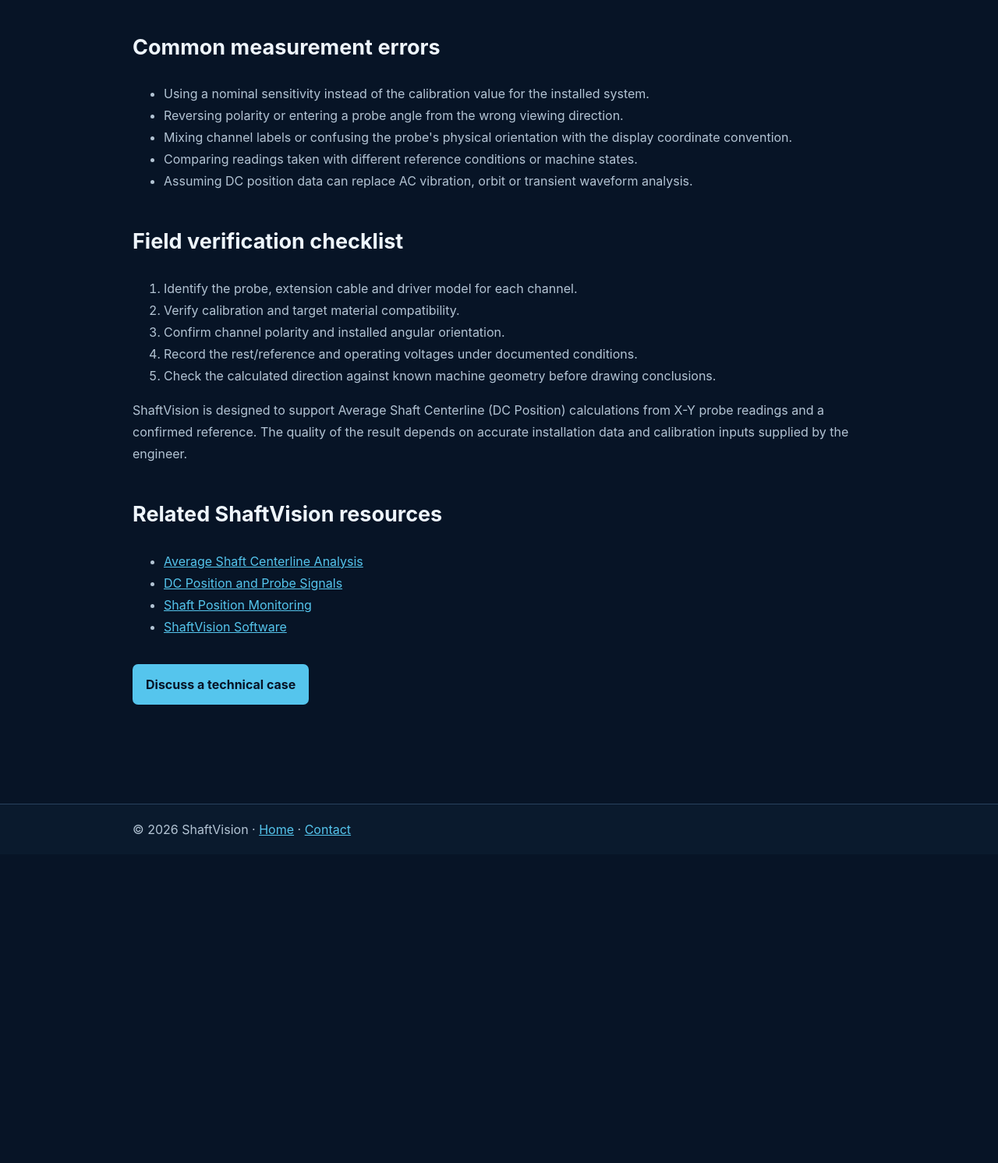
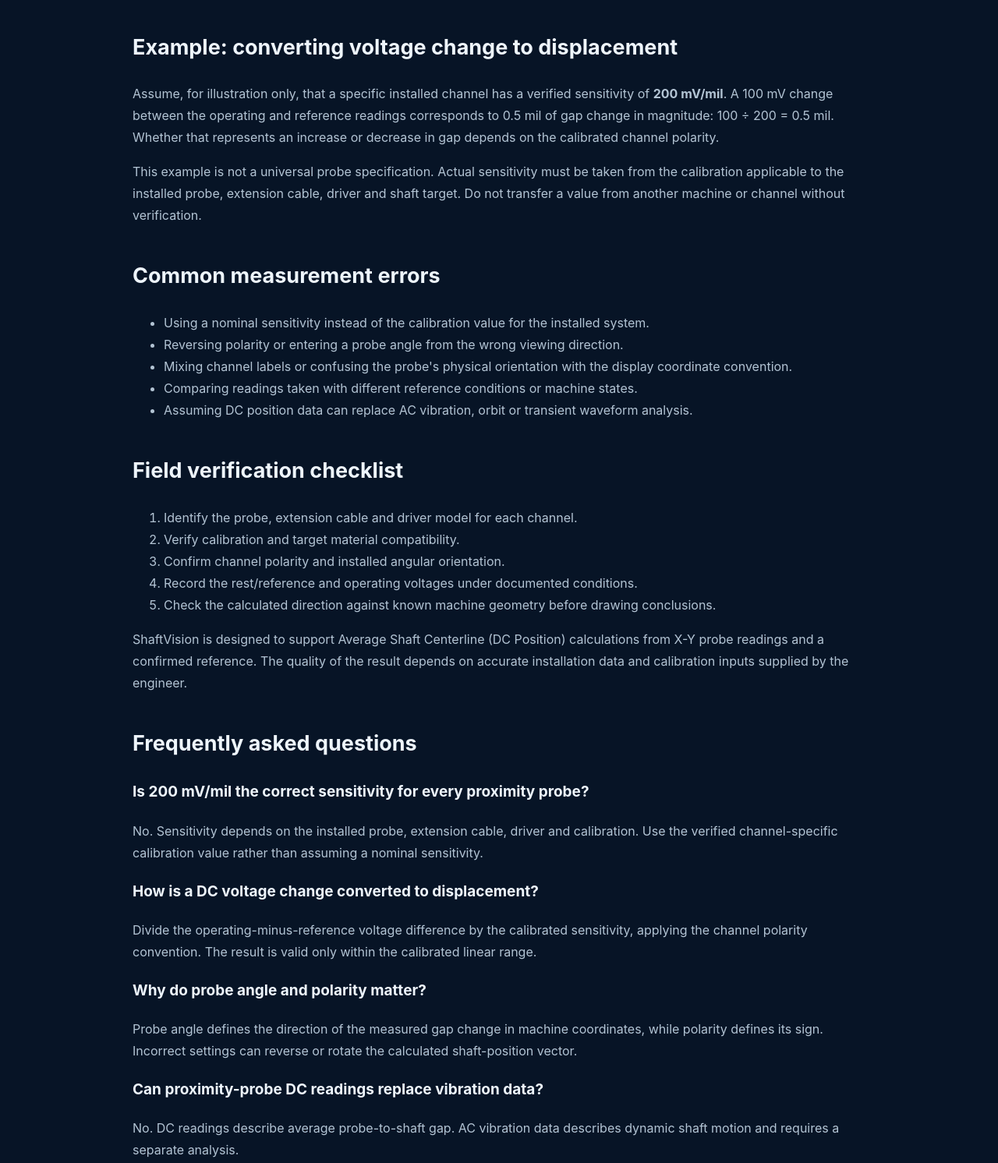
Before and after one commit to hooman-az/ShaftVision-Website, a plain HTML site: page proximity-probe-technology.html in a window 1280 px wide. Shown: the part 1674-3166 px from the top of the page at 78% size. Before the commit the page ends 2770 px from the top, so only its background shows below. Drawn offline with Linux system fonts and the light colour scheme.

Commit message:
Add calibrated sensitivity example and probe-technology FAQs

```diff
--- a/proximity-probe-technology.html
+++ b/proximity-probe-technology.html
@@ -7,7 +7,12 @@
 <meta name="theme-color" content="#071426"><link rel="icon" type="image/svg+xml" href="/favicon.svg">
 <script type="application/ld+json">{"@context":"https://schema.org","@type":"TechArticle","headline":"Eddy-Current Proximity Probe Technology","description":"A practical guide to eddy-current proximity-probe DC gap readings, calibration, sensitivity, polarity and X-Y installation geometry.","url":"https://shaftvision-website.onrender.com/proximity-probe-technology.html","author":{"@type":"Person","name":"Hooman Alimoradzadeh"},"publisher":{"@type":"Organization","name":"ShaftVision"}}</script>
 <style>:root{color-scheme:dark;--bg:#071426;--panel:#102943;--line:#29425d;--ink:#eef5fc;--muted:#b3c4d4;--blue:#55c5ed}*{box-sizing:border-box}body{margin:0;background:var(--bg);color:var(--ink);font:16px/1.75 Inter,system-ui,sans-serif}.wrap{width:min(940px,calc(100% - 40px));margin:auto}header,footer{padding:18px 0;background:#0a1a2d;border-bottom:1px solid var(--line)}footer{margin-top:65px;border-top:1px solid var(--line);border-bottom:0;color:var(--muted)}a{color:var(--blue)}.brand{color:white;text-decoration:none;font-weight:800}.brand span{color:var(--blue)}nav{display:flex;gap:18px;flex-wrap:wrap;margin-top:12px;font-size:14px}nav a{text-decoration:none}main{padding:62px 0}.eyebrow{color:var(--blue);font-size:12px;letter-spacing:.16em;font-weight:800}h1{font-size:clamp(35px,6vw,56px);line-height:1.1;margin:15px 0}h2{font-size:27px;margin-top:40px}h3{font-size:19px;color:var(--ink)}p,li{color:var(--muted)}.lead{font-size:19px}.panel{background:var(--panel);border:1px solid var(--line);border-radius:12px;padding:22px;margin:26px 0}.cta{display:inline-block;padding:12px 17px;background:var(--blue);color:#071426;border-radius:7px;text-decoration:none;font-weight:700;margin-top:18px}</style>
-</head><body><header><div class="wrap"><a class="brand" href="/">SHAFT<span>VISION</span></a><nav><a href="/">Home</a><a href="/shaftvision-software.html">Software</a><a href="/shaft-centerline-analysis.html">Shaft Centerline</a><a href="/dc-position-analysis.html">DC Position</a><a href="/shaft-position-monitoring.html">Shaft Position</a><a href="/journal-bearing-oil-film.html">Journal Bearing</a><a href="/proximity-probe-technology.html">Proximity Probes</a><a href="/shaft-centerline-interpretation.html">Interpretation</a></nav></div></header>
+<script type="application/ld+json">{"@context":"https://schema.org","@type":"FAQPage","mainEntity":[
+{"@type":"Question","name":"Is 200 mV/mil the correct sensitivity for every proximity probe?","acceptedAnswer":{"@type":"Answer","text":"No. Sensitivity depends on the installed probe, extension cable, driver and calibration. Use the verified channel-specific calibration value rather than assuming a nominal sensitivity."}},
+{"@type":"Question","name":"How is a DC voltage change converted to displacement?","acceptedAnswer":{"@type":"Answer","text":"Divide the operating-minus-reference voltage difference by the calibrated sensitivity, applying the channel polarity convention. The result is valid only within the calibrated linear range."}},
+{"@type":"Question","name":"Why do probe angle and polarity matter?","acceptedAnswer":{"@type":"Answer","text":"Probe angle defines the direction of the measured gap change in machine coordinates, while polarity defines its sign. Incorrect settings can reverse or rotate the calculated shaft-position vector."}},
+{"@type":"Question","name":"Can proximity-probe DC readings replace vibration data?","acceptedAnswer":{"@type":"Answer","text":"No. DC readings describe average probe-to-shaft gap. AC vibration data describes dynamic shaft motion and requires a separate analysis."}}
+]}</script></head><body><header><div class="wrap"><a class="brand" href="/">SHAFT<span>VISION</span></a><nav><a href="/">Home</a><a href="/shaftvision-software.html">Software</a><a href="/shaft-centerline-analysis.html">Shaft Centerline</a><a href="/dc-position-analysis.html">DC Position</a><a href="/shaft-position-monitoring.html">Shaft Position</a><a href="/journal-bearing-oil-film.html">Journal Bearing</a><a href="/proximity-probe-technology.html">Proximity Probes</a><a href="/shaft-centerline-interpretation.html">Interpretation</a></nav></div></header>
 <main class="wrap"><div class="eyebrow">Instrumentation · Eddy-current probes</div><h1>Eddy-Current Proximity Probe Technology</h1><p class="lead">Understand how proximity-probe systems measure shaft gap, what their DC output represents and why calibration, polarity and installed X-Y probe angles matter.</p>
 <div class="panel"><strong>Measurement principle</strong><p>An eddy-current proximity probe system measures the gap to a conductive shaft target. The complete measurement chain—probe, extension cable and proximitor/driver—must be treated as a calibrated system. The voltage-to-distance relationship depends on the specific system and target material.</p></div>
 <h2>What the DC output represents</h2><p>The DC component of the driver output corresponds to the average probe-to-target gap within the calibrated operating range. Changes in DC voltage can be converted to changes in gap using the applicable system sensitivity and polarity. The DC value is not an AC vibration amplitude and should not be interpreted as one.</p>
@@ -15,8 +20,16 @@
 <h2>X-Y probe geometry</h2><p>Two radial probes are commonly installed approximately orthogonally to observe shaft motion in two directions. Their actual installed angles, channel labels and polarity define how measured gap changes map into machine coordinates. Do not assume that channel X is horizontal, channel Y is vertical, or that a particular voltage increase always means movement toward the bearing centre without checking the installation convention.</p>
 <h2>Reference-to-running calculation</h2><p>For each channel, calculate the voltage difference between the operating condition and the confirmed reference condition. Convert that difference to displacement using the channel's calibrated sensitivity and polarity, then resolve the contribution using the probe's installed angle. Combine the two contributions in the agreed coordinate system. This yields a relative position change; it does not justify silently replacing the measured reference with an assumed zero or bearing-centre position.</p>
 <div class="panel"><strong>Illustrative relationship</strong><p>Displacement change = (operating voltage − reference voltage) ÷ calibrated sensitivity, with the installed polarity convention applied. This relationship is channel-specific and should be used only within the calibrated linear range.</p></div>
+<h2>Example: converting voltage change to displacement</h2>
+<p>Assume, for illustration only, that a specific installed channel has a verified sensitivity of <strong>200 mV/mil</strong>. A 100 mV change between the operating and reference readings corresponds to 0.5 mil of gap change in magnitude: 100 ÷ 200 = 0.5 mil. Whether that represents an increase or decrease in gap depends on the calibrated channel polarity.</p>
+<p>This example is not a universal probe specification. Actual sensitivity must be taken from the calibration applicable to the installed probe, extension cable, driver and shaft target. Do not transfer a value from another machine or channel without verification.</p>
 <h2>Common measurement errors</h2><ul><li>Using a nominal sensitivity instead of the calibration value for the installed system.</li><li>Reversing polarity or entering a probe angle from the wrong viewing direction.</li><li>Mixing channel labels or confusing the probe's physical orientation with the display coordinate convention.</li><li>Comparing readings taken with different reference conditions or machine states.</li><li>Assuming DC position data can replace AC vibration, orbit or transient waveform analysis.</li></ul>
 <h2>Field verification checklist</h2><ol><li>Identify the probe, extension cable and driver model for each channel.</li><li>Verify calibration and target material compatibility.</li><li>Confirm channel polarity and installed angular orientation.</li><li>Record the rest/reference and operating voltages under documented conditions.</li><li>Check the calculated direction against known machine geometry before drawing conclusions.</li></ol>
 <p>ShaftVision is designed to support Average Shaft Centerline (DC Position) calculations from X-Y probe readings and a confirmed reference. The quality of the result depends on accurate installation data and calibration inputs supplied by the engineer.</p>
+<h2>Frequently asked questions</h2>
+<h3>Is 200 mV/mil the correct sensitivity for every proximity probe?</h3><p>No. Sensitivity depends on the installed probe, extension cable, driver and calibration. Use the verified channel-specific calibration value rather than assuming a nominal sensitivity.</p>
+<h3>How is a DC voltage change converted to displacement?</h3><p>Divide the operating-minus-reference voltage difference by the calibrated sensitivity, applying the channel polarity convention. The result is valid only within the calibrated linear range.</p>
+<h3>Why do probe angle and polarity matter?</h3><p>Probe angle defines the direction of the measured gap change in machine coordinates, while polarity defines its sign. Incorrect settings can reverse or rotate the calculated shaft-position vector.</p>
+<h3>Can proximity-probe DC readings replace vibration data?</h3><p>No. DC readings describe average probe-to-shaft gap. AC vibration data describes dynamic shaft motion and requires a separate analysis.</p>
 <h2>Related ShaftVision resources</h2><ul><li><a href="/shaft-centerline-analysis.html">Average Shaft Centerline Analysis</a></li><li><a href="/dc-position-analysis.html">DC Position and Probe Signals</a></li><li><a href="/shaft-position-monitoring.html">Shaft Position Monitoring</a></li><li><a href="/shaftvision-software.html">ShaftVision Software</a></li></ul>
 <a class="cta" href="mailto:alimoradzadeh.h@gmail.com?subject=Rotating%20Machinery%20Technical%20Enquiry">Discuss a technical case</a></main><footer><div class="wrap">© 2026 ShaftVision · <a href="/">Home</a> · <a href="mailto:alimoradzadeh.h@gmail.com">Contact</a></div></footer></body></html>
```
